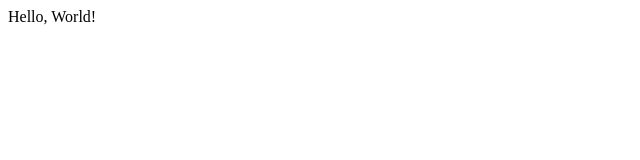
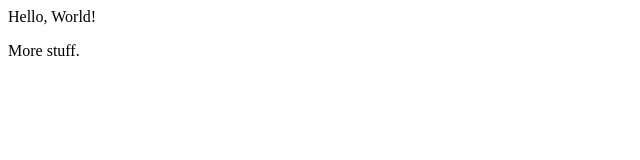
Before and after one commit to WSChisholm/test2, a plain HTML site: page index.html in a window 1280 px wide. Shown: the full height of the page, 0-640 px from the left. Drawn offline with Linux system fonts and the light colour scheme.

Commit message:
added more text

```diff
--- a/index.html
+++ b/index.html
@@ -1,3 +1,6 @@
 <p>
 	Hello, World!
 </p>
+<p>
+	More stuff.
+</p>
```
